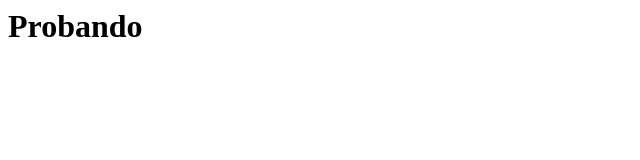
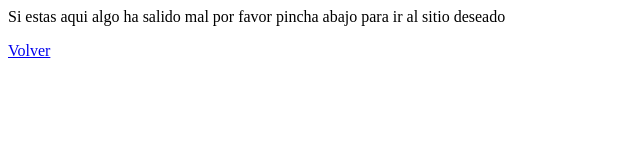
Before and after one commit to ADCurrry999/marcoseloy.github.io, a plain HTML site: page index.html in a window 1280 px wide. Shown: the whole page, without its empty margins (0-640 px from the left). Drawn offline with Linux system fonts and the light colour scheme.

Commit message:
Update index.html

```diff
--- a/index.html
+++ b/index.html
@@ -1 +1,2 @@
-<h1>Probando</h1>
+<p> Si estas aqui algo ha salido mal por favor pincha abajo para ir al sitio deseado </p>
+<a href="aw_u2_01.html">Volver</a>
```
